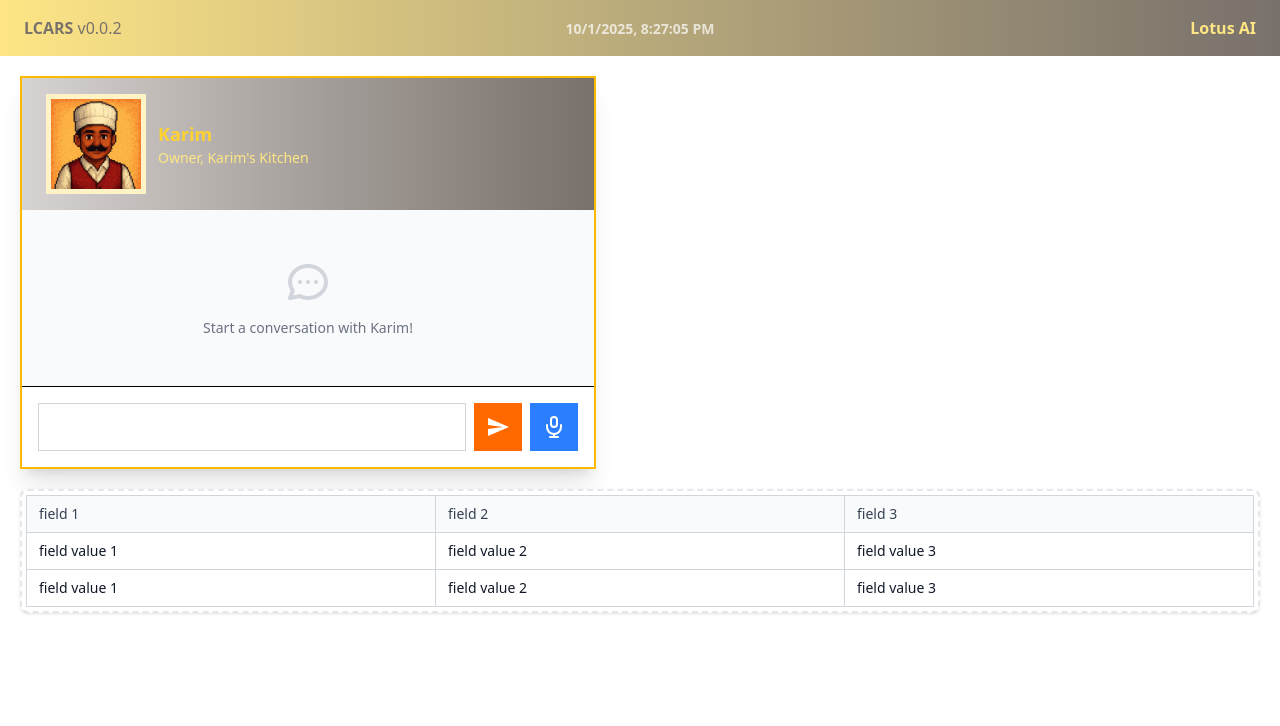
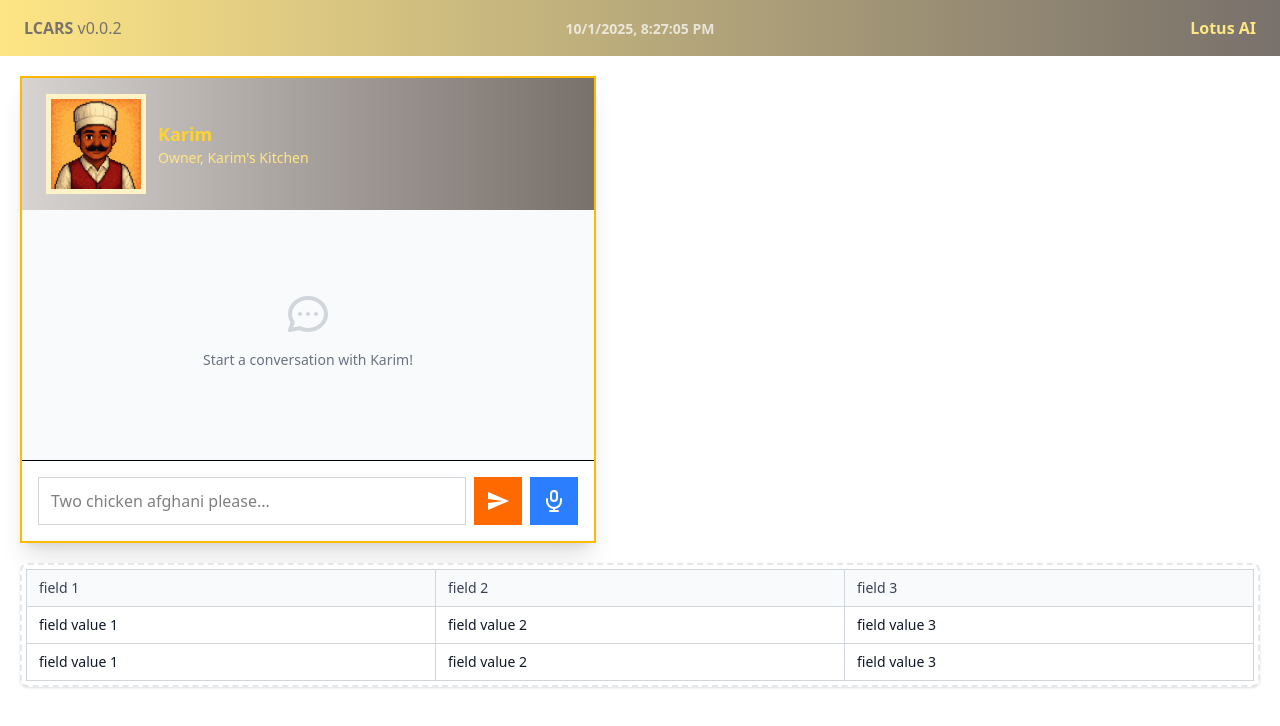
Before and after one commit to jnmandal/lcars-web, a React (Vite) app: page / in a window 1280 px wide. Shown: the top 726 px of the page. Built offline with nearby package versions, Linux system fonts and the light colour scheme.

Commit message:
Update the app to do stateful things!

```diff
--- a/src/App.tsx
+++ b/src/App.tsx
@@ -1,9 +1,58 @@
-import 'react'
+import {useState} from 'react'
 import Clock from './Clock.tsx';
 import Avatar from './assets/restaurateur.png';
 
 function App() {
-  const { agentName, agentTagline, initialMessage} = {
+  const [messages, setMessages] = useState([])
+  const [agentThinking, setAgentThinking] = useState(false)
+  const [msgInputContent, setMsgInputContent] = useState("")
+
+
+  function sendMessage(content: string, cb: Function) {
+    const BASE_URL = "//localhost:8000"
+
+    fetch(`${BASE_URL}/agents/restaurateur`, {
+      method: "POST",
+      headers: {
+        "Content-type": "application/json"
+      },
+      body: JSON.stringify({
+        content
+      })
+    })
+    .then(res => res.json())
+    .then(data => {
+      console.log(data)
+      return data
+    })
+    .then(cb)
+  }
+
+  function handleChatBoxSubmit(e) {
+    e.preventDefault()
+    console.log(e)
+    console.log("Sending msg", msgInputContent)
+
+    // be careful, setMessages is async!
+    const nextMessages = messages.concat([{
+        content: msgInputContent,
+        type: "user"
+      }])
+    setMsgInputContent("")
+    setAgentThinking(true)
+
+    setMessages(nextMessages)
+    sendMessage(msgInputContent, data => {
+      setMessages(nextMessages.concat([{
+        content: data.message,
+        type: "assistant"
+      }]))
+      setAgentThinking(false)
+    })
+  }
+
+  // Placeholders...
+  const { agentName, agentTagline, initialMessage } = {
     agentName: "Karim",
     agentTagline: "Owner, Karim's Kitchen",
     initialMessage: "What can I get you today?"
@@ -23,7 +72,7 @@ function App() {
         </div>
       </div>
       <div className="lg:col-span-1 my-5 max-w-xl mx-5">
-        <div className="bg-white shadow-xl  h-full flex flex-col border-2 border-amber-400">
+        <div className="bg-white shadow-xl flex flex-col border-2 border-amber-400">
           <div className="bg-gradient-to-r from-stone-300 to-stone-500 px-6 py-4">
             <div className="flex items-center space-x-3">
               <div className="w-25 h-25 bg-white bg-opacity-20 flex items-center justify-center border-5 border-amber-100">
@@ -37,29 +86,44 @@ function App() {
               </div>
             </div>
           </div>
-          {/* style max-heigh 400 ? */}
-          <div className="flex-1 p-4 overflow-y-auto space-y-4 bg-gray-50" >
-            <div className="text-center text-gray-500 text-sm py-8">
+          <div className="flex-1 p-4 overflow-y-auto space-y-4 bg-gray-50 min-h-[250px] max-h-[250px]">
+            {
+              messages.length == 0 ?
+              <div className="text-center text-gray-500 text-sm py-16 ">
                 <svg className="w-12 h-12 text-gray-300 mx-auto mb-3" fill="none" stroke="currentColor" viewBox="0 0 24 24">
                   <path stroke-linecap="round" stroke-linejoin="round" stroke-width="2" d="M8 12h.01M12 12h.01M16 12h.01M21 12c0 4.418-4.03 8-9 8a9.863 9.863 0 01-4.255-.949L3 20l1.395-3.72C3.512 15.042 3 13.574 3 12c0-4.418 4.03-8 9-8s9 3.582 9 8z" />
                 </svg>
                 Start a conversation with { agentName }!
               </div>
-            {/* <div className="flex justify-start">
+              : <></>
+            }
+            {
+              messages.map(msg =>
+                msg.type == "user" ?
+                <div className="flex justify-start" key={btoa(msg)}>
                   <div className="bg-white text-black border px-4 py-2 rounded-lg max-w-xs shadow-sm">
-                { initialMessage }
+                    {msg.content}
                   </div>
                 </div>
-            <div className="flex justify-end">
+                :
+                <div className="flex justify-end" key={btoa(msg)}>
                   <div className="bg-blue-500 text-white px-4 py-2 rounded-lg max-w-xs">
-                User message...
+                    {msg.content}
                   </div>
-            </div> */}
-            {/* thinking indicator here... */}
+                </div>
+              )
+            }
+            { agentThinking ? <div>Loading...</div> : <></> }
           </div>
           <div className="p-4 border-t bg-white ">
-            <form className="flex space-x-2">
-              <input className="flex-1 px-3 py-2 border border-gray-300 focus:outline-none focus:ring-2 focus:ring-amber-500 focus:border-transparent text-black" />
+            <form className="flex space-x-2" onSubmit={handleChatBoxSubmit}>
+              <input
+                type="text"
+                placeholder="Two chicken afghani please..."
+                value={msgInputContent}
+                onChange={e => setMsgInputContent(e.target.value)}
+                className="flex-1 px-3 py-2 border border-gray-300 focus:outline-none focus:ring-2 focus:ring-amber-500 focus:border-transparent text-black"
+              />
               <button className="px-3 py-3 bg-orange-500 text-white hover:bg-amber-600 focus:outline-none focus:ring-2 focus:ring-amber-500 focus:ring-offset-2 disabled:opacity-50 transition-colors">
                 <svg width="24" height="24" viewBox="0 0 24 24" fill="none" xmlns="http://www.w3.org/2000/svg">
                   <path d="M2 21L23 12L2 3V10L17 12L2 14V21Z" fill="currentColor"/>
```
Lines whose indentation alone changed are shown as unchanged.
